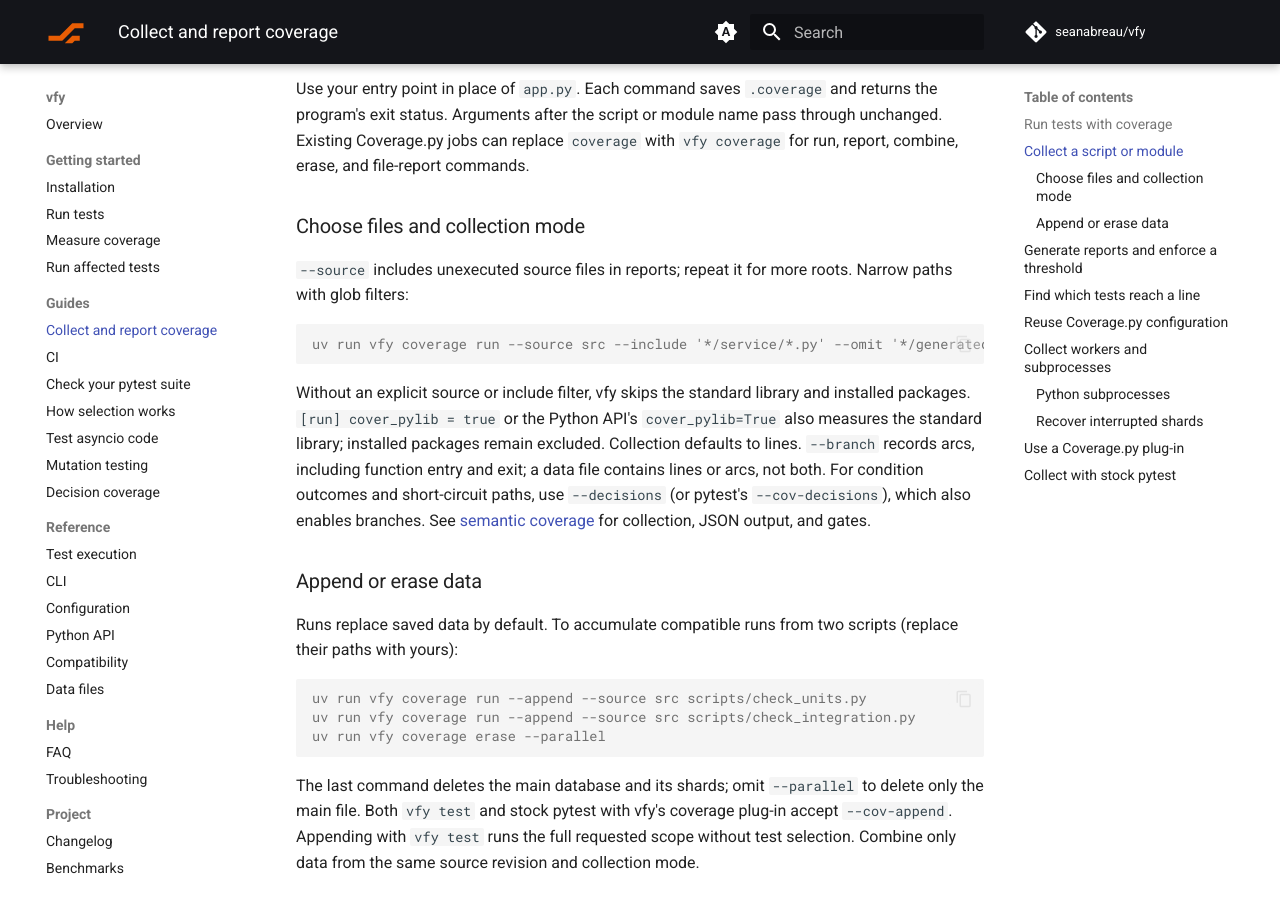
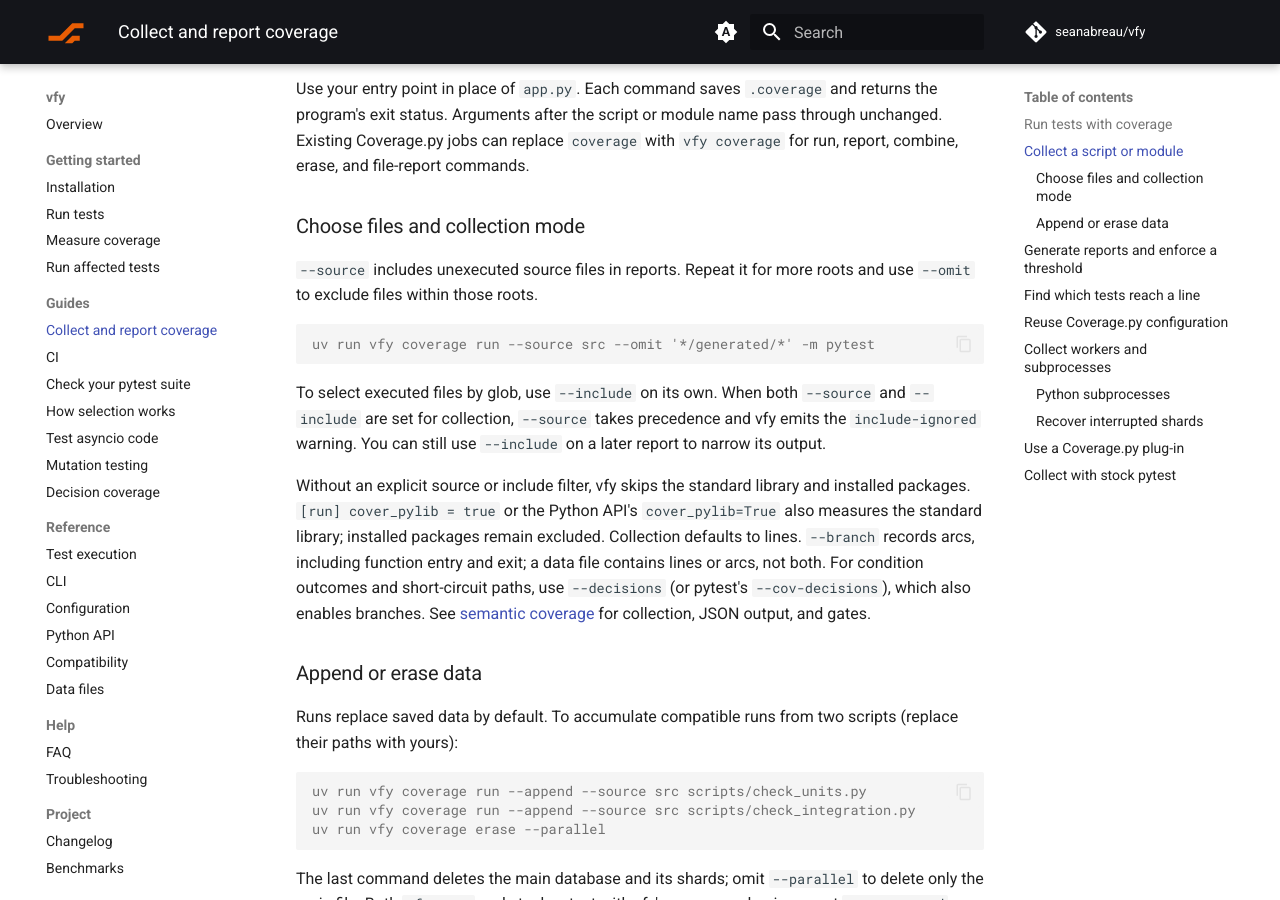
Before and after one commit to seanabreau/vfy, an MkDocs documentation site: the page built from docs/guides/collection.md, in a window 1280 px wide and 900 px high, scrolled down 693 px. Built offline with MkDocs 1.6.1 and Material for MkDocs 9.7.7, drawn with Linux system fonts in a browser that asks for light colours; comment, search, counter and statistics services are not loaded.

Commit message:
Honor Coverage.py source precedence during collection

````diff
--- a/docs/guides/collection.md
+++ b/docs/guides/collection.md
@@ -33,12 +33,17 @@ pass through unchanged. Existing Coverage.py jobs can replace `coverage` with
 
 ### Choose files and collection mode
 
-`--source` includes unexecuted source files in reports; repeat it for more roots.
-Narrow paths with glob filters:
+`--source` includes unexecuted source files in reports. Repeat it for more
+roots and use `--omit` to exclude files within those roots.
 
 ```console
-uv run vfy coverage run --source src --include '*/service/*.py' --omit '*/generated/*' -m pytest
+uv run vfy coverage run --source src --omit '*/generated/*' -m pytest
 ```
+
+To select executed files by glob, use `--include` on its own. When both
+`--source` and `--include` are set for collection, `--source` takes precedence
+and vfy emits the `include-ignored` warning. You can still use `--include` on
+a later report to narrow its output.
 
 Without an explicit source or include filter, vfy skips the standard library
 and installed packages. `[run] cover_pylib = true` or the Python API's
````
Also changed, not shown: changelogs/0.0.x.md (+3 -0 lines), docs/about/compatibility.md (+1 -1 lines), docs/reference/configuration.md (+2 -2 lines), 5 other files.
